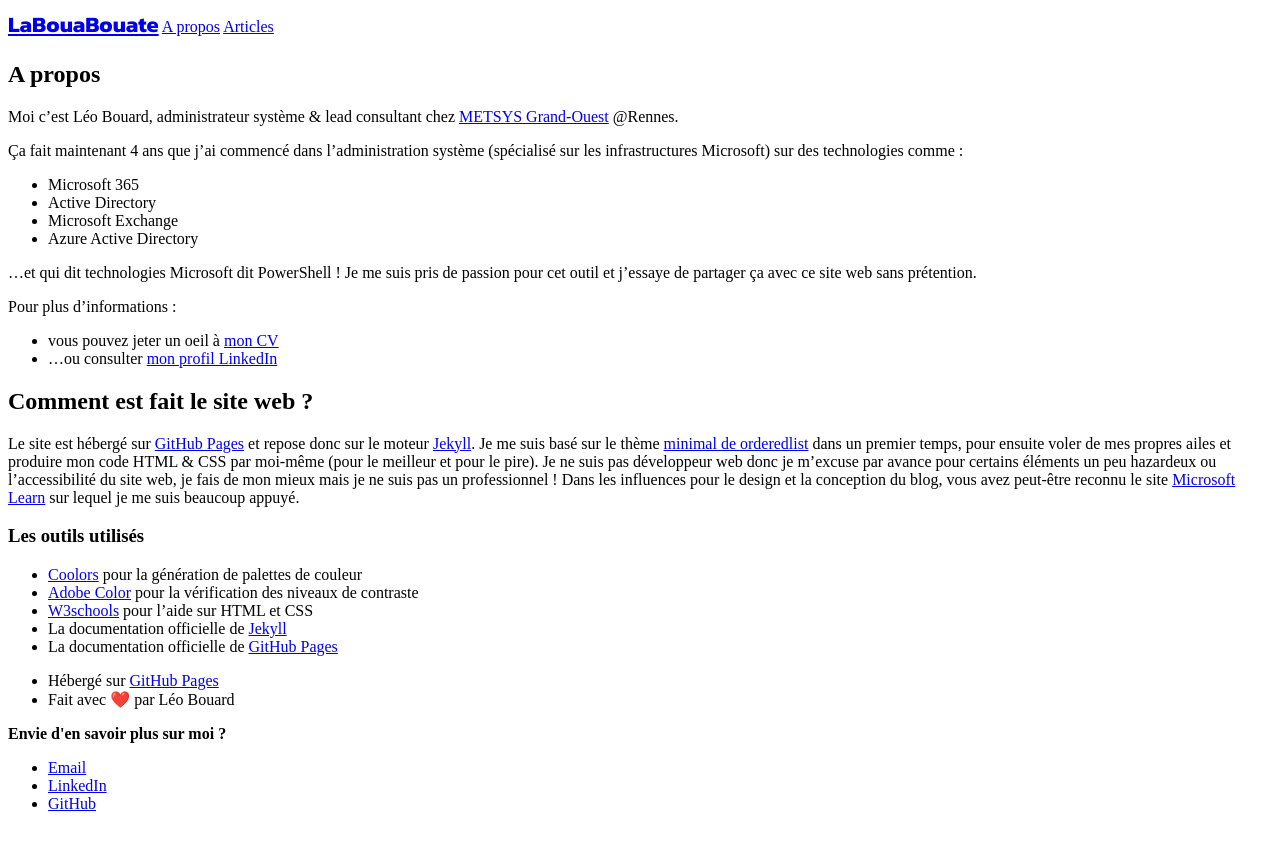
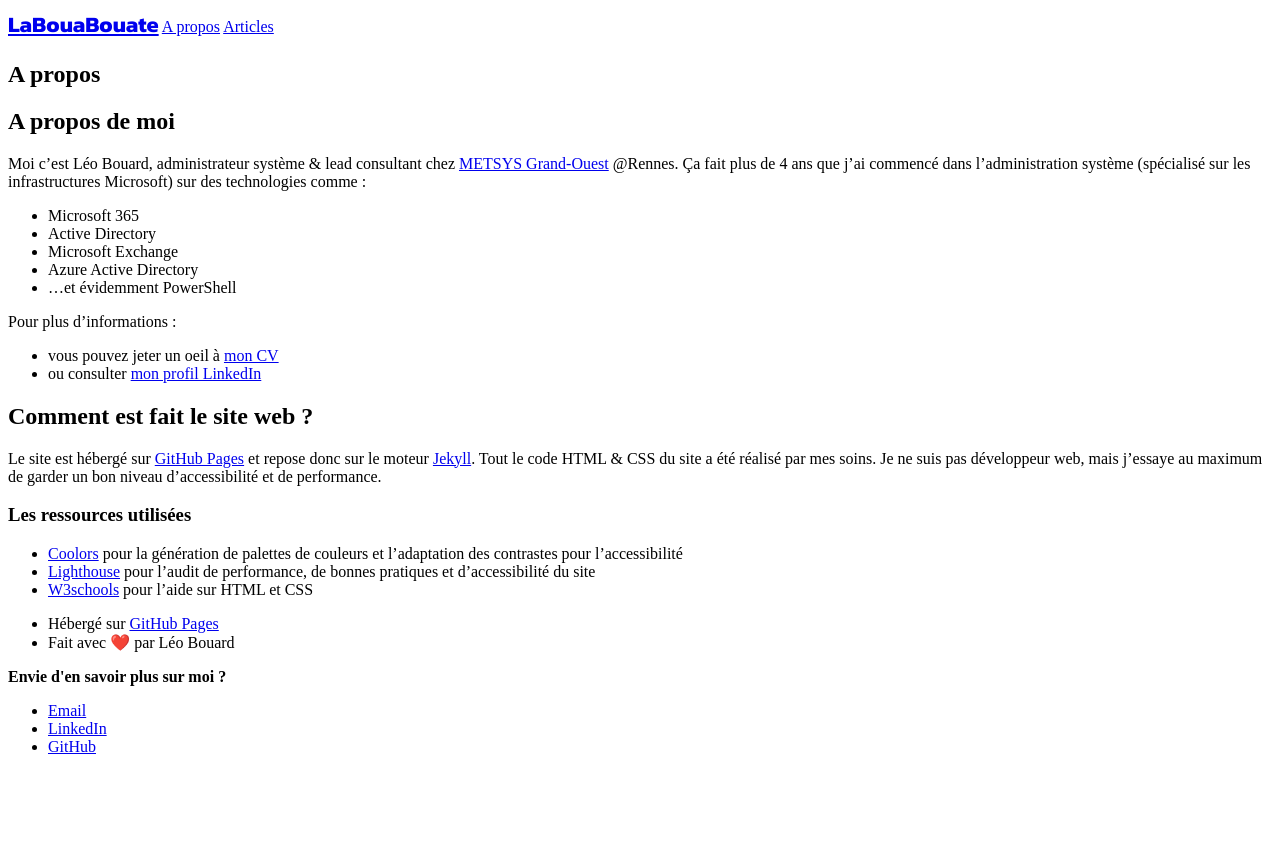
Before and after one commit to leobouard/leobouard.github.io, a Jekyll site: the page built from about.md, in a window 1280 px wide. Shown: the top 850 px of the page. Built offline with Jekyll 4.4.1, drawn with Linux system fonts in a browser that asks for light colours; our own code applies the rules of GitHub Pages for plain Markdown files.

Commit message:
Simplification du code

```diff
--- a/about.md
+++ b/about.md
@@ -4,30 +4,27 @@
 
 # A propos
 
-Moi c'est Léo Bouard, administrateur système & lead consultant chez [METSYS Grand-Ouest](https://www.metsys.fr/) @Rennes.
+## A propos de moi
 
-Ça fait maintenant 4 ans que j'ai commencé dans l'administration système (spécialisé sur les infrastructures Microsoft) sur des technologies comme :
+Moi c'est Léo Bouard, administrateur système & lead consultant chez [METSYS Grand-Ouest](https://www.metsys.fr/) @Rennes. Ça fait plus de 4 ans que j'ai commencé dans l'administration système (spécialisé sur les infrastructures Microsoft) sur des technologies comme :
 
 - Microsoft 365
 - Active Directory
 - Microsoft Exchange
 - Azure Active Directory
-
-...et qui dit technologies Microsoft dit PowerShell ! Je me suis pris de passion pour cet outil et j'essaye de partager ça avec ce site web sans prétention.
+- ...et évidemment PowerShell
 
 Pour plus d'informations :
 
 - vous pouvez jeter un oeil à [mon CV](/cv)
-- ...ou consulter [mon profil LinkedIn]({{ site.linkedin }})
+- ou consulter [mon profil LinkedIn]({{ site.linkedin }})
 
 ## Comment est fait le site web ?
 
-Le site est hébergé sur [GitHub Pages](https://pages.github.com/) et repose donc sur le moteur [Jekyll](https://jekyllrb.com/). Je me suis basé sur le thème [minimal de orderedlist](https://github.com/orderedlist/minimal/) dans un premier temps, pour ensuite voler de mes propres ailes et produire mon code HTML & CSS par moi-même (pour le meilleur et pour le pire). Je ne suis pas développeur web donc je m'excuse par avance pour certains éléments un peu hazardeux ou l'accessibilité du site web, je fais de mon mieux mais je ne suis pas un professionnel ! Dans les influences pour le design et la conception du blog, vous avez peut-être reconnu le site [Microsoft Learn](https://learn.microsoft.com) sur lequel je me suis beaucoup appuyé.
+Le site est hébergé sur [GitHub Pages](https://docs.github.com/en/pages) et repose donc sur le moteur [Jekyll](https://docs.github.com/en/pages). Tout le code HTML & CSS du site a été réalisé par mes soins. Je ne suis pas développeur web, mais j'essaye au maximum de garder un bon niveau d'accessibilité et de performance.
 
-### Les outils utilisés
+### Les ressources utilisées
 
-- [Coolors](https://coolors.co/generate) pour la génération de palettes de couleur
-- [Adobe Color](https://color.adobe.com/fr/create/color-contrast-analyzer) pour la vérification des niveaux de contraste
+- [Coolors](https://coolors.co/generate) pour la génération de palettes de couleurs et l'adaptation des contrastes pour l'accessibilité
+- [Lighthouse](https://developer.chrome.com/docs/lighthouse/) pour l'audit de performance, de bonnes pratiques et d'accessibilité du site
 - [W3schools](https://www.w3schools.com/) pour l'aide sur HTML et CSS
-- La documentation officielle de [Jekyll](https://jekyllrb.com/docs/)
-- La documentation officielle de [GitHub Pages](https://docs.github.com/en/pages)
```
Also changed, not shown: 404.md (+8 -6 lines).
